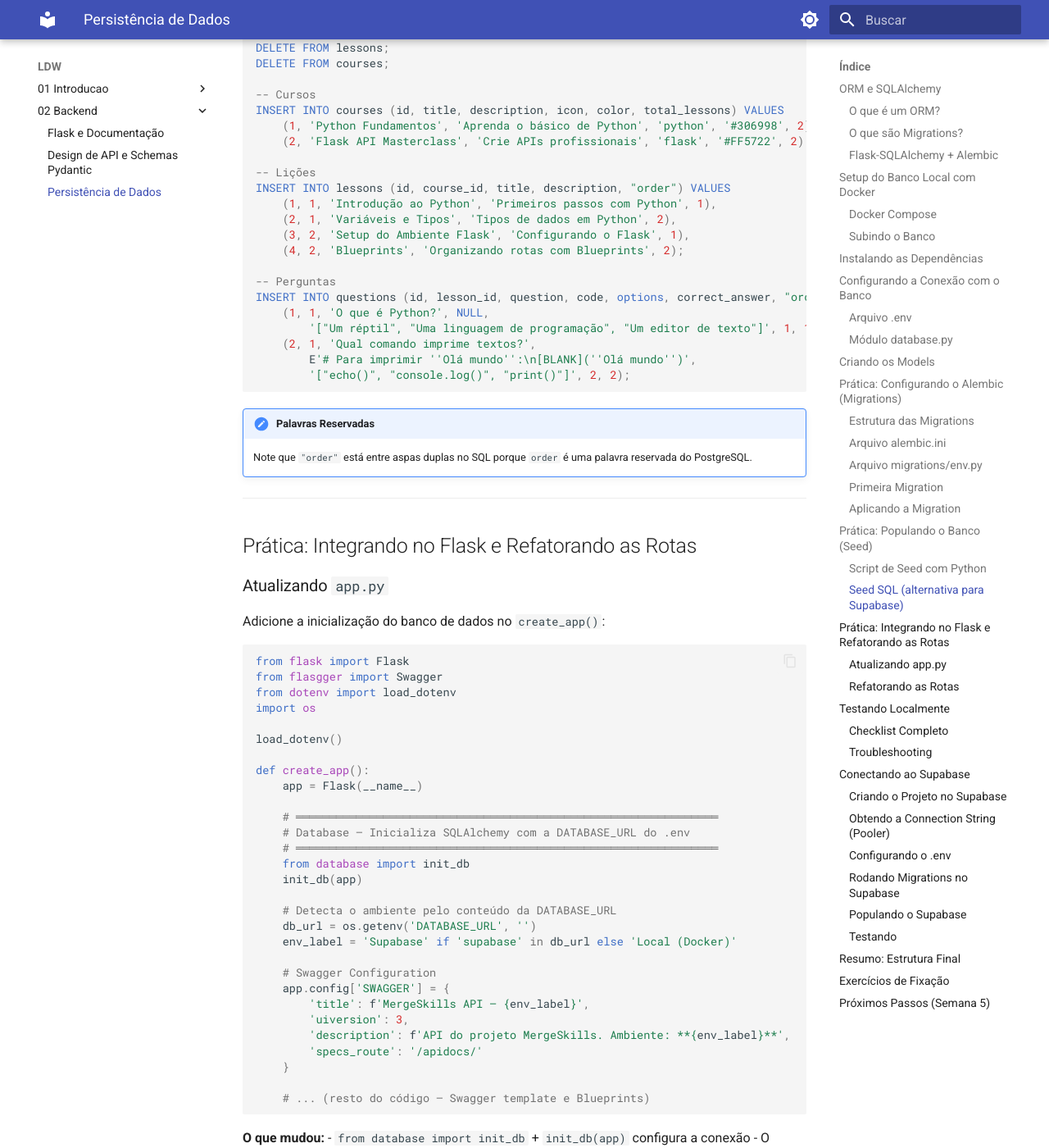
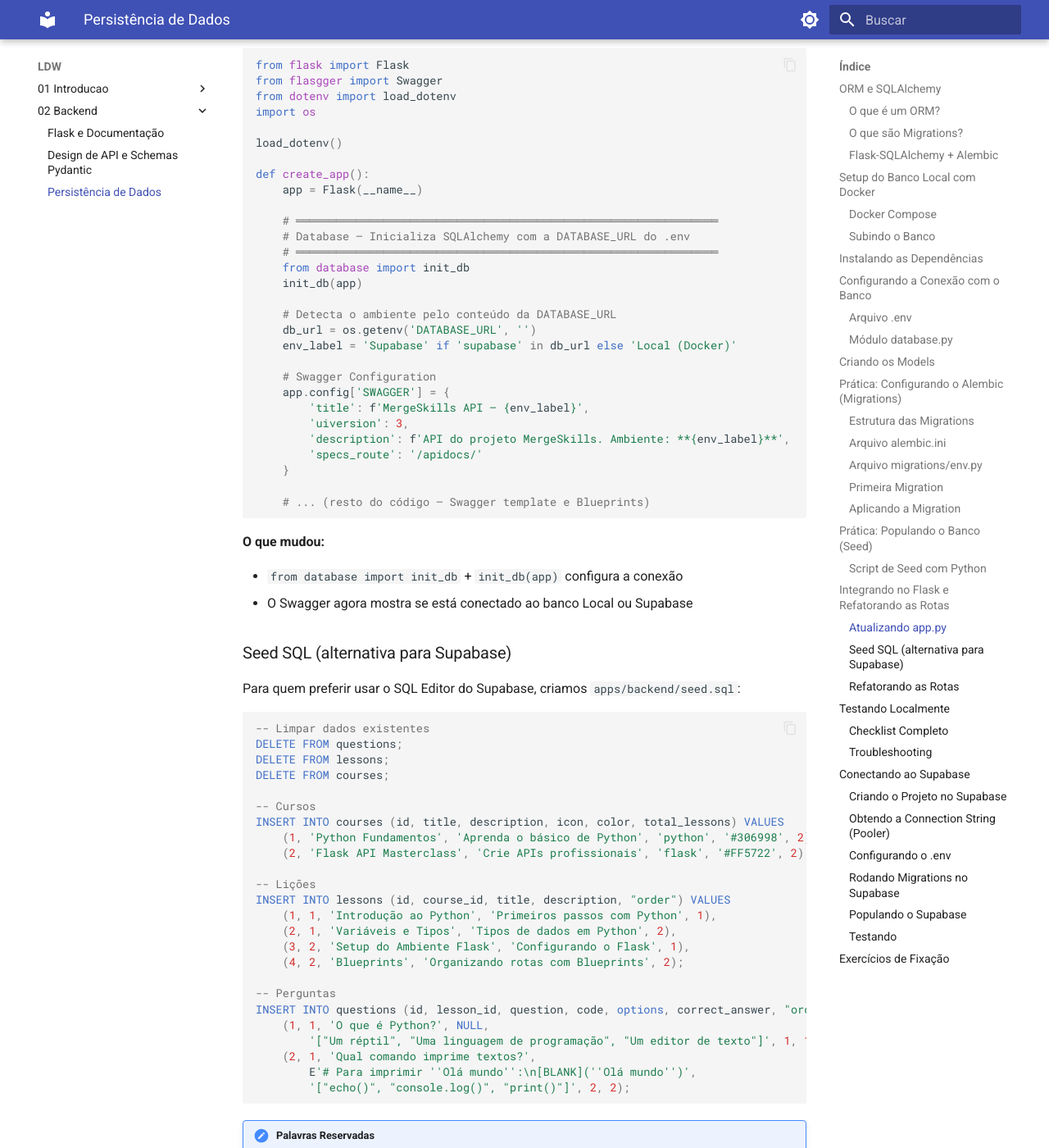
Before and after one commit to i-davies/Conteudo-Fatec-2026-1, an MkDocs documentation site: the page built from docs/LDW/02_Backend/03_sqlalchemy.md, in a window 1280 px wide and 1400 px high, scrolled down 13301 px. Shown: the whole window at 82% size. Built offline with MkDocs 1.6.1 and Material for MkDocs 9.7.7, drawn with Linux system fonts in a browser that asks for light colours; part of the change alters nothing that is shown; some of the changed text lies outside the part shown.

````diff
--- a/docs/LDW/02_Backend/03_sqlalchemy.md
+++ b/docs/LDW/02_Backend/03_sqlalchemy.md
@@ -620,43 +620,7 @@ Execute:
 uv run python src/scripts/seed.py
 ```
 
-### Seed SQL (alternativa para Supabase)
-
-Para quem preferir usar o SQL Editor do Supabase, criamos `apps/backend/seed.sql`:
-
-```sql
--- Limpar dados existentes
-DELETE FROM questions;
-DELETE FROM lessons;
-DELETE FROM courses;
-
--- Cursos
-INSERT INTO courses (id, title, description, icon, color, total_lessons) VALUES
-    (1, 'Python Fundamentos', 'Aprenda o básico de Python', 'python', '#306998', 2),
-    (2, 'Flask API Masterclass', 'Crie APIs profissionais', 'flask', '#FF5722', 2);
-
--- Lições
-INSERT INTO lessons (id, course_id, title, description, "order") VALUES
-    (1, 1, 'Introdução ao Python', 'Primeiros passos com Python', 1),
-    (2, 1, 'Variáveis e Tipos', 'Tipos de dados em Python', 2),
-    (3, 2, 'Setup do Ambiente Flask', 'Configurando o Flask', 1),
-    (4, 2, 'Blueprints', 'Organizando rotas com Blueprints', 2);
-
--- Perguntas
-INSERT INTO questions (id, lesson_id, question, code, options, correct_answer, "order") VALUES
-    (1, 1, 'O que é Python?', NULL,
-        '["Um réptil", "Uma linguagem de programação", "Um editor de texto"]', 1, 1),
-    (2, 1, 'Qual comando imprime textos?',
-        E'# Para imprimir ''Olá mundo'':\n[BLANK](''Olá mundo'')',
-        '["echo()", "console.log()", "print()"]', 2, 2);
-```
-
-!!! note "Palavras Reservadas"
-    Note que `"order"` está entre aspas duplas no SQL porque `order` é uma palavra reservada do PostgreSQL.
-
----
-
-## Prática: Integrando no Flask e Refatorando as Rotas
+## Integrando no Flask e Refatorando as Rotas
 
 ### Atualizando `app.py`
 
@@ -695,8 +659,45 @@ def create_app():
 ```
 
 **O que mudou:**
+
 - `from database import init_db` + `init_db(app)` configura a conexão
 - O Swagger agora mostra se está conectado ao banco Local ou Supabase
+
+### Seed SQL (alternativa para Supabase)
+
+Para quem preferir usar o SQL Editor do Supabase, criamos `apps/backend/seed.sql`:
+
+```sql
+-- Limpar dados existentes
+DELETE FROM questions;
+DELETE FROM lessons;
+DELETE FROM courses;
+
+-- Cursos
+INSERT INTO courses (id, title, description, icon, color, total_lessons) VALUES
+    (1, 'Python Fundamentos', 'Aprenda o básico de Python', 'python', '#306998', 2),
+    (2, 'Flask API Masterclass', 'Crie APIs profissionais', 'flask', '#FF5722', 2);
+
+-- Lições
+INSERT INTO lessons (id, course_id, title, description, "order") VALUES
+    (1, 1, 'Introdução ao Python', 'Primeiros passos com Python', 1),
+    (2, 1, 'Variáveis e Tipos', 'Tipos de dados em Python', 2),
+    (3, 2, 'Setup do Ambiente Flask', 'Configurando o Flask', 1),
+    (4, 2, 'Blueprints', 'Organizando rotas com Blueprints', 2);
+
+-- Perguntas
+INSERT INTO questions (id, lesson_id, question, code, options, correct_answer, "order") VALUES
+    (1, 1, 'O que é Python?', NULL,
+        '["Um réptil", "Uma linguagem de programação", "Um editor de texto"]', 1, 1),
+    (2, 1, 'Qual comando imprime textos?',
+        E'# Para imprimir ''Olá mundo'':\n[BLANK](''Olá mundo'')',
+        '["echo()", "console.log()", "print()"]', 2, 2);
+```
+
+!!! note "Palavras Reservadas"
+    Note que `"order"` está entre aspas duplas no SQL porque `order` é uma palavra reservada do PostgreSQL.
+
+---
 
 ### Refatorando as Rotas
 
@@ -895,36 +896,6 @@ O Swagger deve mostrar: `MergeSkills API — Supabase`
 !!! tip "Voltando ao Local"
     Para **voltar ao banco local**, basta trocar a `DATABASE_URL` no `.env` de volta para a versão Docker. O código não muda — **só a conexão muda**.
 
----
-
-## Resumo: Estrutura Final
-
-```plaintext
-apps/backend/
-├── .env                      # DATABASE_URL (local ou Supabase)
-├── .env.example              # Template para outros devs
-├── alembic.ini               # Config do Alembic
-├── pyproject.toml            # Dependências (flask-sqlalchemy, alembic, etc.)
-├── seed.sql                  # Seed SQL para Supabase (alternativo)
-├── migrations/
-│   ├── env.py                # Conecta Alembic ao SQLAlchemy
-│   ├── script.py.mako        # Template de migrations
-│   └── versions/
-│       └── 001_criar_tabelas.py  # Migration inicial
-└── src/
-    ├── app.py                # create_app() com init_db()
-    ├── database.py           # SQLAlchemy instance + init_db()
-    ├── models.py             # Course, Lesson, Question
-    ├── routes/
-    │   ├── courses.py        # [REFATORADO] usa Course.query
-    │   ├── lessons.py        # [REFATORADO] usa Lesson.query
-    │   ├── questions.py      # [REFATORADO] usa Question.query
-    │   ├── progress.py       # [REFATORADO] usa Question.query
-    │   └── health.py
-    ├── schemas/              # Pydantic (sem mudanças significativas)
-    └── scripts/
-        └── seed.py           # Seed via Python/SQLAlchemy
-```
 
 ---
 
@@ -939,9 +910,3 @@ apps/backend/
     3. **Discussão:** Compare a experiência de desenvolvimento com banco local (Docker) vs Supabase. Quais as vantagens de cada abordagem?
 
 ---
-
-## Próximos Passos (Semana 5)
-
-- Persistir o progresso do aluno (`USER_PROGRESS`) no banco de dados
-- Criar tabelas `users`, `question_attempts` e `lesson_progress`
-- Implementar lógica de validação de respostas com histórico
````
